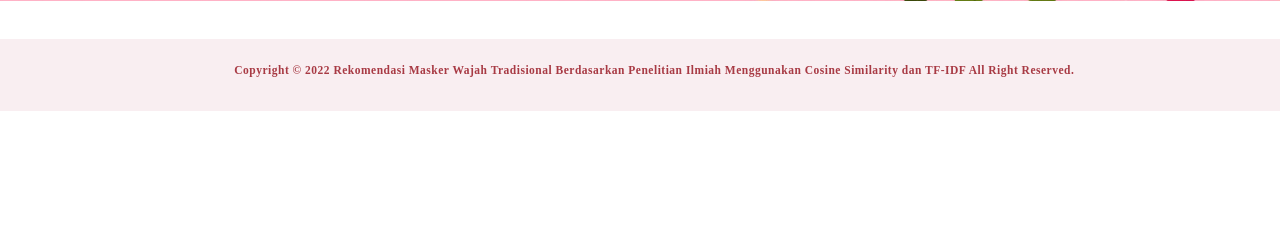
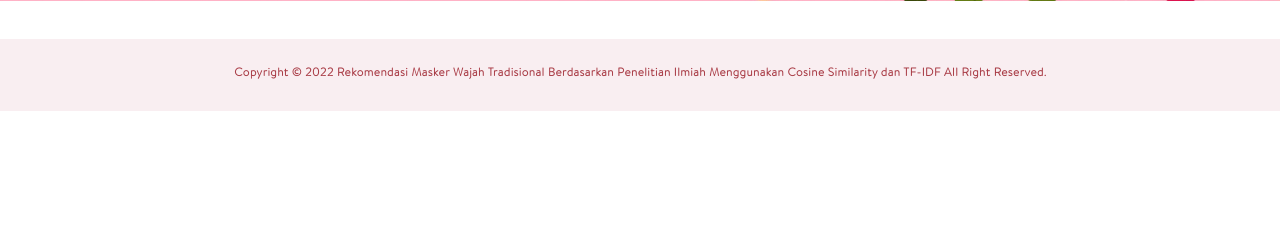
Before and after one commit to dinandadp/cosine_masker, a PHP site: page / in a window 1280 px wide. Shown: the part 689-920 px from the top of the page. Run offline with PHP 8.4, Linux system fonts and the light colour scheme; some libraries are stand-ins or nearby versions.

Commit message:
test lagi

```diff
--- a/footer.php
+++ b/footer.php
@@ -3,6 +3,11 @@
 
 <head>
     <style type="text/css">
+        @font-face {
+            font-family: 'BrandonText-Light';
+            src: url('font/BrandonText-Light.otf');
+        }
+
         .footer {
             position: fixed;
             left: 0;
```
